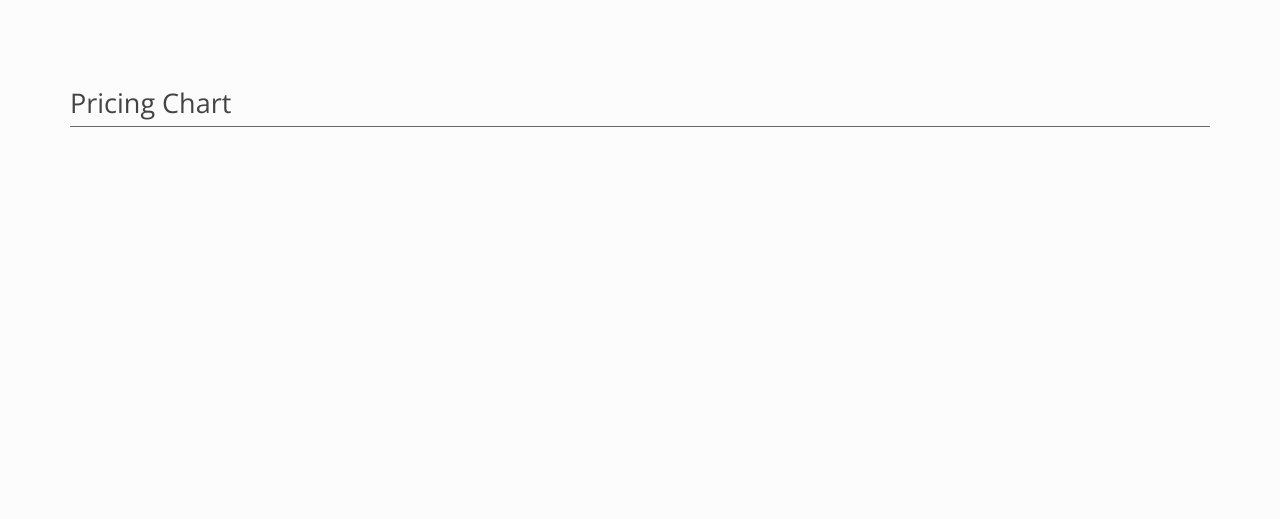
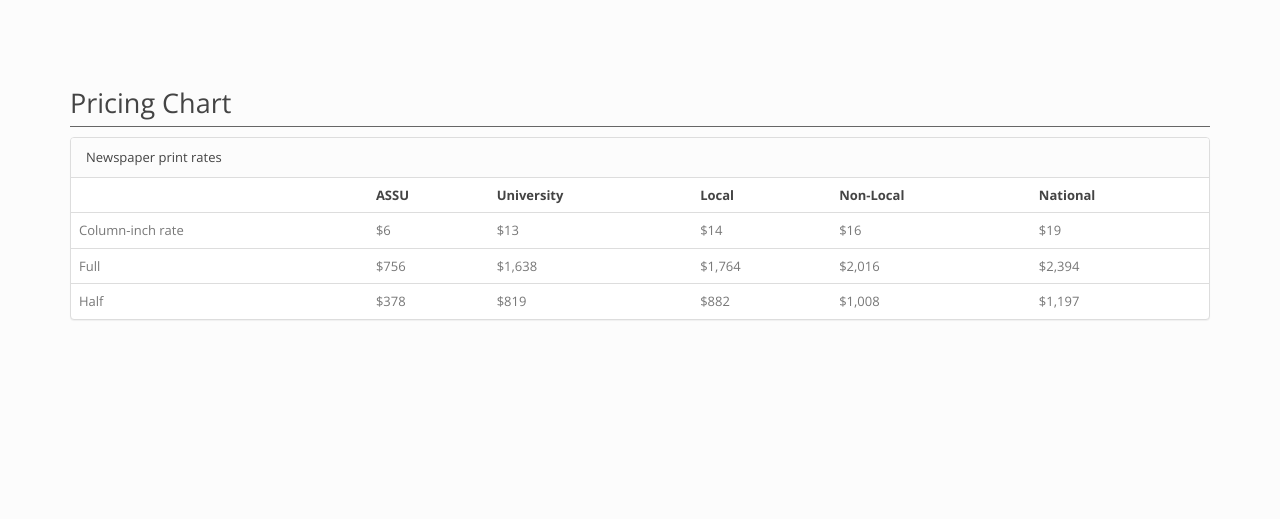
Before and after one commit to tsd-innovation/media-site, a PHP site: page / in a window 1280 px wide. Shown: the part 5849-6368 px from the top of the page. Run offline with PHP 8.4, Linux system fonts and the light colour scheme; some libraries are stand-ins or nearby versions.

Commit message:
Table for pricing

```diff
--- a/index.php
+++ b/index.php
@@ -195,6 +195,43 @@
         	<div class="row">
             	<div class="col-md-12">
                 	<div class="section-title"><h2>Pricing Chart</h2></div>
+                	<div class="panel panel-default">
+                    	<div class="panel-heading">Newspaper print rates</div>
+                       	<table class="table">
+                        	<tr>
+                            	<th>&nbsp;</th>
+                                <th>ASSU</th>
+                                <th>University</th>
+                                <th>Local</th>
+                                <th>Non-Local</th>
+                                <th>National</th>
+                            </tr>
+                         	<tr>
+                            	<td>Column-inch rate</td>
+                                <td>$6</td>
+                                <td>$13</td>
+                                <td>$14</td>
+                                <td>$16</td>
+                                <td>$19</td>
+                            </tr>
+                            <tr>
+                            	<td>Full</td>
+                                <td>$756</td>
+                                <td>$1,638</td>
+                                <td>$1,764</td>
+                                <td>$2,016</td>
+                                <td>$2,394</td>
+                            </tr>
+                            <tr>
+                            	<td>Half</td>
+                                <td>$378</td>
+                                <td>$819</td>
+                                <td>$882</td>
+                                <td>$1,008</td>
+                                <td>$1,197</td>
+                            </tr>
+                        </table>
+                    </div>
                 </div>
             </div>
         </div>
```
